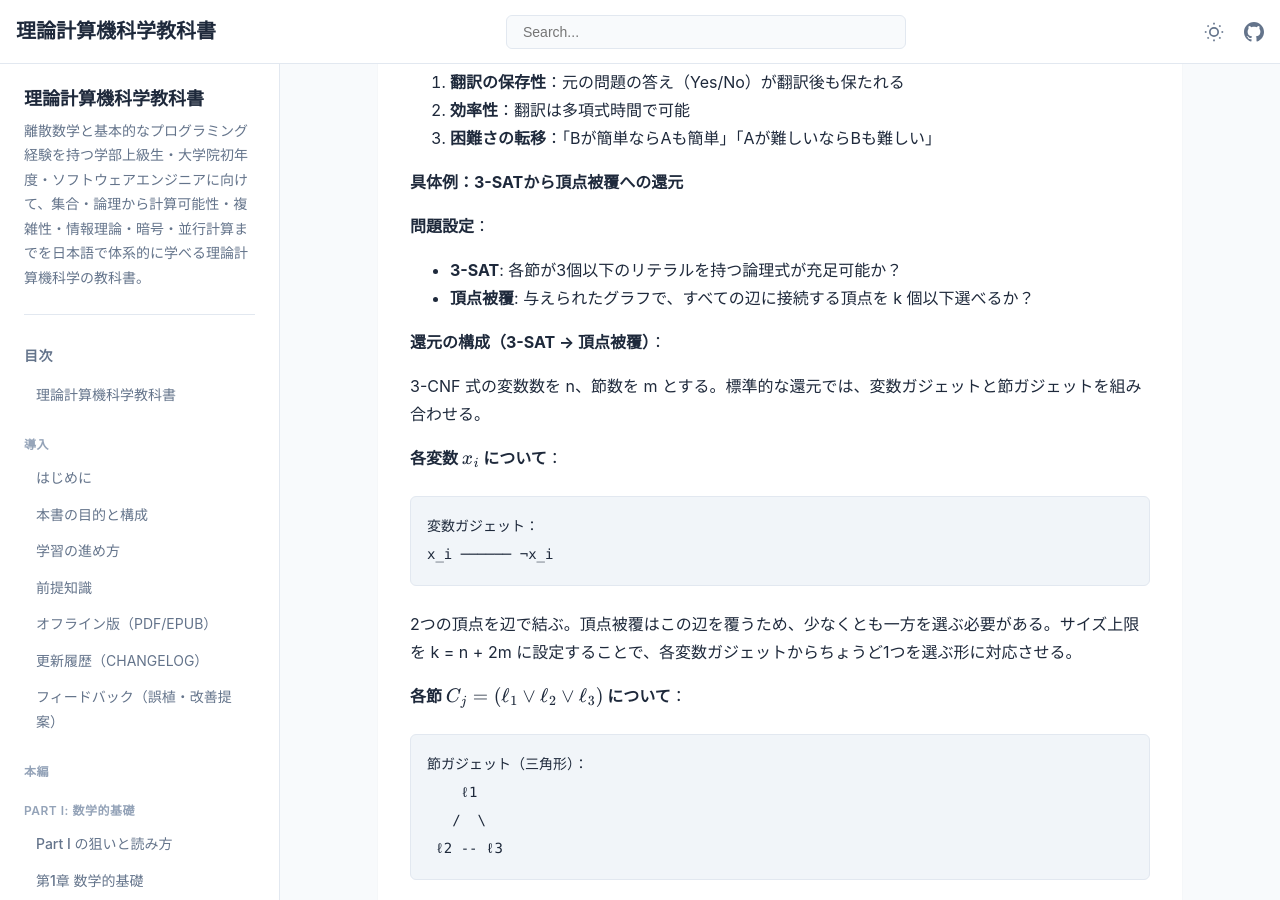
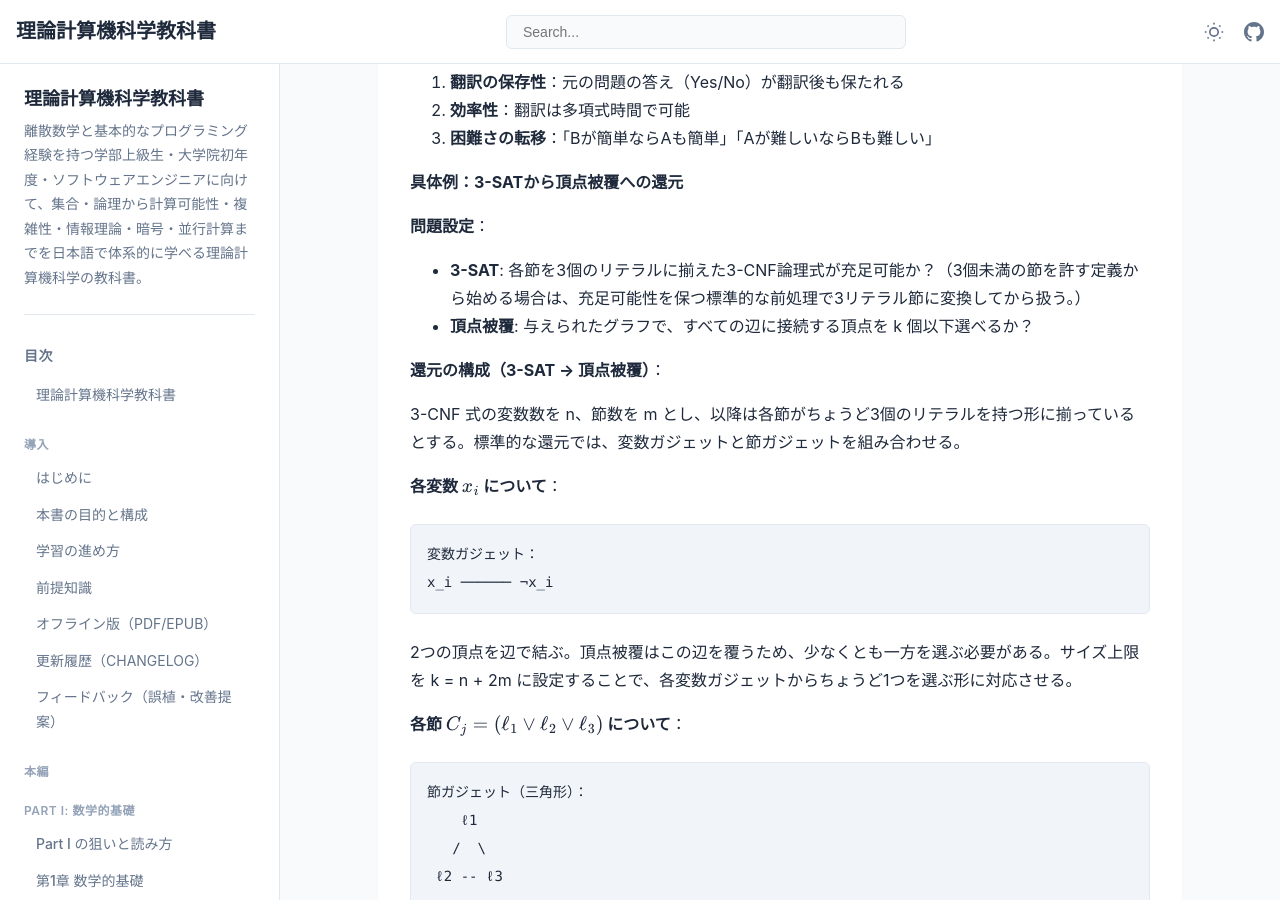
Before and after one commit to itdojp/theoretical-computer-science-textbook, a Jekyll site: the page built from docs/chapter-5/index.md, in a window 1280 px wide and 900 px high, scrolled down 12017 px. Built offline with Jekyll 4.4.1, drawn with Linux system fonts in a browser that asks for light colours.

Commit message:
clarify 3-SAT vertex cover clause form (#351)

````diff
--- a/docs/chapter-5/index.md
+++ b/docs/chapter-5/index.md
@@ -394,12 +394,12 @@ L を認識する非決定性多項式時間機械 N が存在。
 **具体例：3-SATから頂点被覆への還元**
 
 **問題設定**：
-- **3-SAT**: 各節が3個以下のリテラルを持つ論理式が充足可能か？
+- **3-SAT**: 各節を3個のリテラルに揃えた3-CNF論理式が充足可能か？（3個未満の節を許す定義から始める場合は、充足可能性を保つ標準的な前処理で3リテラル節に変換してから扱う。）
 - **頂点被覆**: 与えられたグラフで、すべての辺に接続する頂点を k 個以下選べるか？
 
 **還元の構成（3-SAT → 頂点被覆）**：
 
-3-CNF 式の変数数を n、節数を m とする。標準的な還元では、変数ガジェットと節ガジェットを組み合わせる。
+3-CNF 式の変数数を n、節数を m とし、以降は各節がちょうど3個のリテラルを持つ形に揃っているとする。標準的な還元では、変数ガジェットと節ガジェットを組み合わせる。
 
 **各変数 \\(x_i\\) について**：
 ```text
````
Also changed, not shown: src/chapter-5/index.md (+2 -2 lines).
